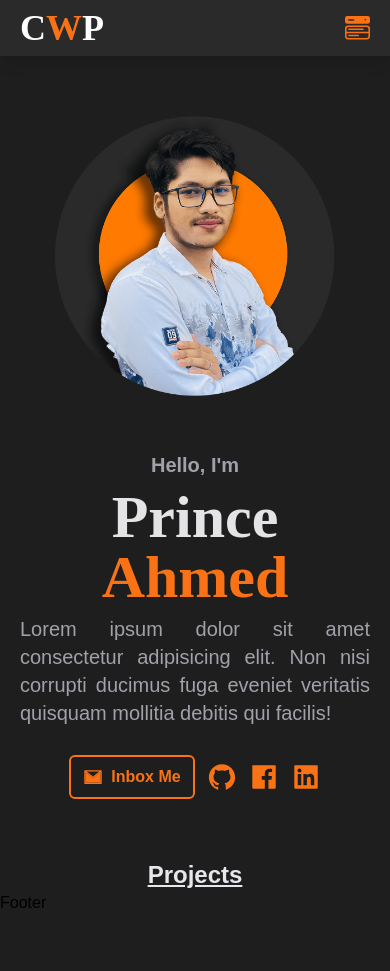
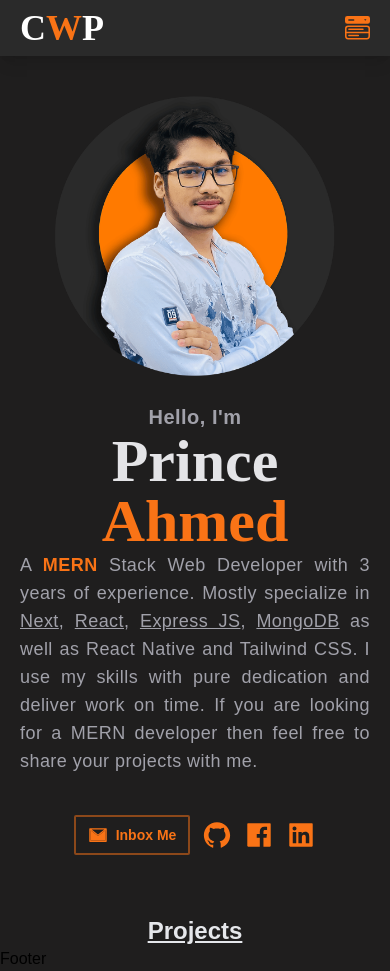
Before and after one commit to codingwithprince/cwp-client, a Next.js app: page / in a window 390 px wide. Before the commit the page ends 915 px from the top, so only its background shows below. Built offline with nearby package versions, Linux system fonts and the light colour scheme; a web font is replaced by a local one.

Commit message:
added about  page

```diff
--- a/components/About.js
+++ b/components/About.js
@@ -11,18 +11,22 @@ const About = () => {
   return (
     <div className="about py-10" id="about">
       <div className="flex flex-wrap-reverse justify-between items-center">
-        <div className="text py-5 cursor-pointer md:w-1/2 ">
-          <p className="text-zinc-400 text-center md:text-left text-xl  py-2 font-semibold">
+        <div className="text py-5 cursor-pointer md:w-1/2">
+          <p className="text-zinc-400 tracking-wide text-center md:text-left text-xl font-semibold">
             Hello, I'm
           </p>
           <p className="text-zinc-200 text-6xl text-center md:text-8xl name-font md:text-left font-bold">
             Prince <span className="text-orange-500">Ahmed</span>
           </p>
-          <p className="text-zinc-400 text-center text-justify md:text-left text-xl py-2">
-            Lorem ipsum dolor sit amet consectetur adipisicing elit. Non nisi corrupti ducimus fuga eveniet veritatis quisquam mollitia debitis qui facilis!
+          <p className="text-zinc-400 text-justify md:text-left text-lg tracking-wide">
+            A <span className="text-orange-500 font-semibold">MERN</span> Stack Web Developer with 3 years
+            of experience. Mostly specialize in <u className="hover:text-orange-400">Next</u>, <u className="hover:text-orange-400">React</u>, <u className="hover:text-orange-400">Express JS</u>, <u className="hover:text-orange-400">MongoDB</u> as well as React Native and Tailwind CSS. I
+            use my skills with pure dedication and deliver work on time. If you
+            are looking for a MERN developer then feel free to share your
+            projects with me.
           </p>
-          <div className="mt-5 flex items-center gap-3 justify-center md:justify-start">
-            <button className=" text-orange-500 flex gap-2 items-center hover:bg-orange-500 hover:text-white ease-in-out duration-300 border-2 border-orange-500 rounded-md px-3 py-2 font-semibold">
+          <div className="mt-10 flex items-center gap-3 justify-center md:justify-start">
+            <button className=" text-orange-500 text-sm flex gap-2 items-center hover:bg-orange-500 hover:text-white ease-in-out duration-300 border-2 border-orange-500/50 rounded-sm px-3 py-2 font-semibold">
               {" "}
               <AiTwotoneMail size={20} />
               Inbox Me
@@ -41,14 +45,19 @@ const About = () => {
             />
           </div>
         </div>
-        <div className="image py-5 px-[10%] md:px-0">
+        <div className="image  px-[10%] md:px-0 relative">
           <Image
-            className="m-5"
+            className="f"
             src={`/images/profile.png`}
             height={500}
             width={500}
             alt="profile-picture"
           />
+          <div className="hidden md:block ease-in-out duration-500 bg-gradient-to-b from-orange-500/50 hover:opacity-100 opacity-0 bg-opacity-50 absolute md:w-full h-full top-0 rounded-full">
+            <p className="absolute top-1/2 left-1/2 text-center drop-shadow-xl transform -translate-x-1/2 -translate-y-1/2 text-lg md:text-4xl font-normal text-zinc-50 bg-clip-text">
+              I'm just a guy who is very curious about technology
+            </p>
+          </div>
         </div>
       </div>
     </div>
```
